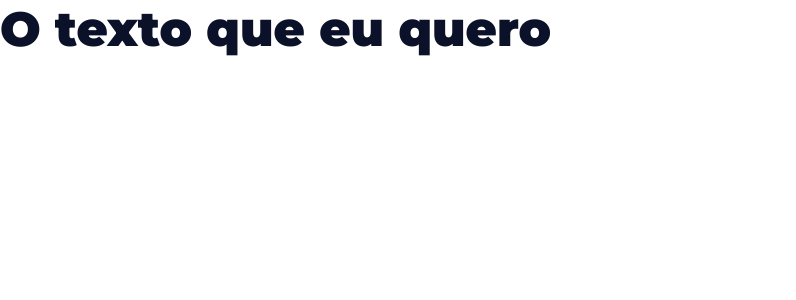
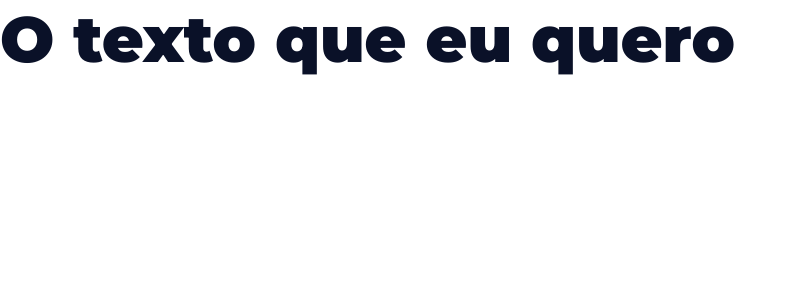
Before and after one commit to FelipeJhordan/LANDING_PAGE, a React (Create React App) app in the folder frontend/: page / in a window 1280 px wide. Shown: the top 300 px of the page, without its empty margins (0-796 px from the left). Built offline with nearby package versions, Linux system fonts and the light colour scheme.

Commit message:
feat(frontend): update component Heading with new style behavior and props

```diff
--- a/frontend/src/components/Heading/index.jsx
+++ b/frontend/src/components/Heading/index.jsx
@@ -1,11 +1,29 @@
 import P from 'prop-types';
 import * as Styled from './styles';
 
-export const Heading = ({ children, light = false }) => {
-  return <Styled.Title light={light}>{children}</Styled.Title>;
+export const Heading = ({
+  children,
+  colorDark = true,
+  as = 'h1',
+  size = 'huge',
+  uppercase = false,
+}) => {
+  return (
+    <Styled.Title
+      colorDark={colorDark}
+      as={as}
+      size={size}
+      uppercase={uppercase}
+    >
+      {children}
+    </Styled.Title>
+  );
 };
 
 Heading.propTypes = {
   children: P.node.isRequired,
-  light: P.bool.isRequired,
+  colorDark: P.bool,
+  as: P.oneOf(['h1', 'h2', 'h3', 'h4', 'h5', 'h6']),
+  size: P.oneOf(['huge', 'big', 'medium', 'small']),
+  uppercase: P.bool,
 };
--- a/frontend/src/components/Heading/styles.js
+++ b/frontend/src/components/Heading/styles.js
@@ -1,7 +1,36 @@
 import styled, { css } from 'styled-components';
 
+const titleSize = {
+  small: (theme) => css`
+    font-size: ${theme.font.sizes.medium};
+  `,
+  medium: (theme) => css`
+    font-size: ${theme.font.sizes.large};
+  `,
+  big: (theme) => css`
+    font-size: ${theme.font.sizes.xlarge};
+  `,
+  huge: (theme) => css`
+    font-size: ${theme.font.sizes.xhuge};
+    ${mediaFont(theme)}
+  `,
+};
+
+const mediaFont = (theme) => css`
+  @media ${theme.media.lteMedium} {
+    font-size: ${theme.font.sizes.xlarge};
+    color: red;
+  }
+`;
+
+const titleCase = (uppercase) => css`
+  text-transform: ${uppercase ? 'uppercase' : 'none'};
+`;
+
 export const Title = styled.h1`
-  ${({ theme, light }) => css`
-    color: ${light ? theme.colors.white : theme.colors.primaryColor};
+  ${({ theme, colorDark, size, uppercase }) => css`
+    color: ${colorDark ? theme.colors.primaryColor : theme.colors.white};
+    ${titleSize[size](theme)}
+    ${titleCase(uppercase)}
   `}
 `;
```
